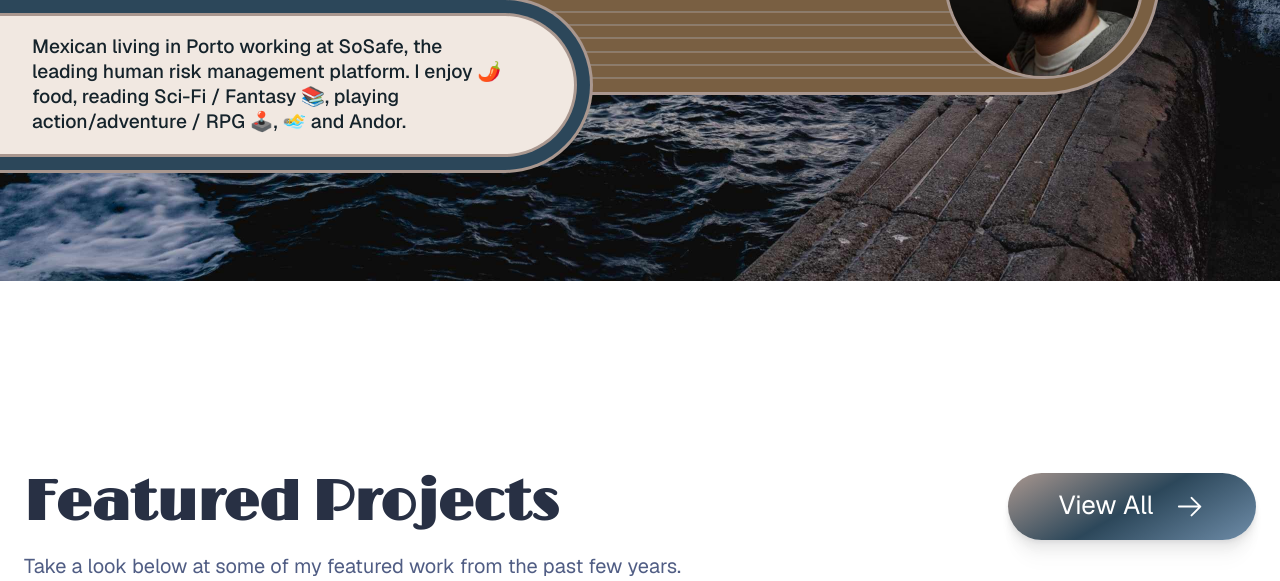
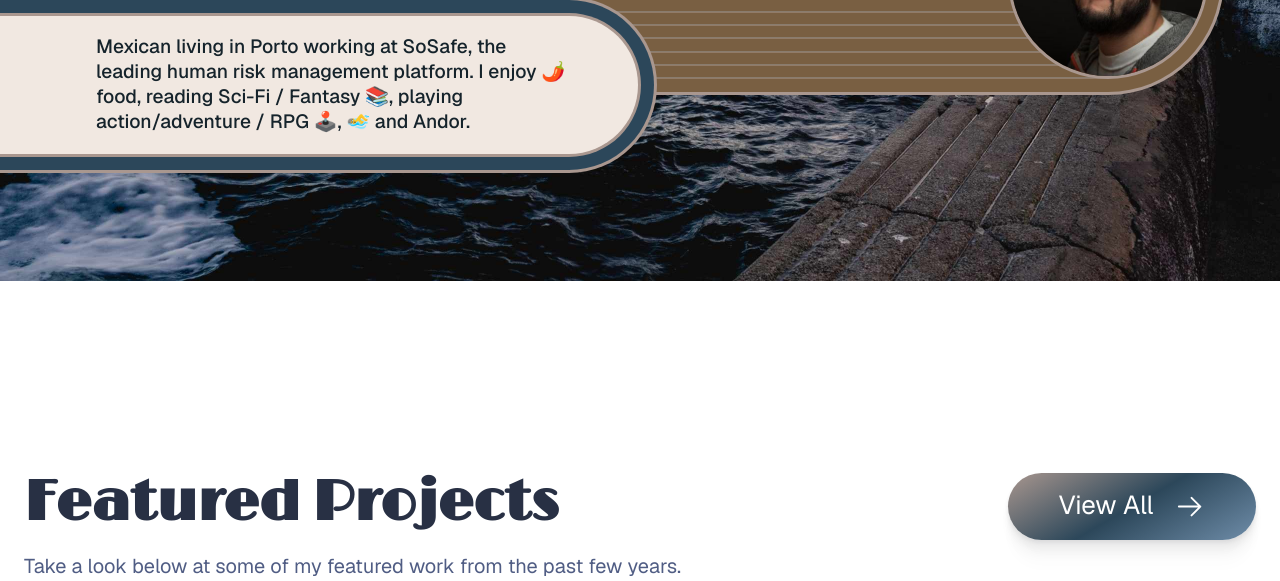
Before and after one commit to jagonzalr/jagonzalr, an Astro site: page / in a window 1280 px wide. Shown: the part 519-1100 px from the top of the page. Built offline with nearby package versions, Linux system fonts and the light colour scheme; Astro itself is replaced by a stand-in of ours.

Commit message:
Fix margins

```diff
--- a/src/components/Hero.astro
+++ b/src/components/Hero.astro
@@ -150,12 +150,6 @@ const { tagline, title } = Astro.props
     padding-left: 0;
   }
 
-  .title,
-  .tagline {
-    margin-inline: auto;
-    margin-inline-start: 0rem;
-  }
-
   .tagline {
     width: 37ch;
     max-width: 50vw;
@@ -174,9 +168,9 @@ const { tagline, title } = Astro.props
   }
 
   @media (min-width: 50em) {
-    .start .title,
-    .start .tagline {
-      margin-left: 1rem;
+    .title,
+    .tagline {
+      margin-inline-start: 2rem;
     }
 
     .title {
@@ -189,9 +183,9 @@ const { tagline, title } = Astro.props
   }
 
   @media (min-width: 80em) {
-    .start .title,
-    .start .tagline {
-      margin-left: 4rem;
+    .title,
+    .tagline {
+      margin-inline-start: 4rem;
     }
 
     .title {
--- a/src/pages/index.astro
+++ b/src/pages/index.astro
@@ -28,7 +28,6 @@ const projects = (await getCollection('work'))
         <Hero
           title='Jose Antonio González Rodríguez'
           tagline='Mexican living in Porto working at SoSafe, the leading human risk management platform. I enjoy 🌶️ food, reading Sci-Fi / Fantasy 📚, playing action/adventure / RPG 🕹️, 🏊‍♂️ and Andor.'
-          align='start'
         />
       </header>
     </div>
@@ -88,12 +87,6 @@ const projects = (await getCollection('work'))
     }
 
     @media (min-width: 50em) {
-      .hero {
-        /* grid-template-columns: 6fr 4fr;
-        padding-inline: 2.5rem;
-        gap: 3.75rem; */
-      }
-
       .roles {
         margin-top: 0.5rem;
         display: flex;
```
